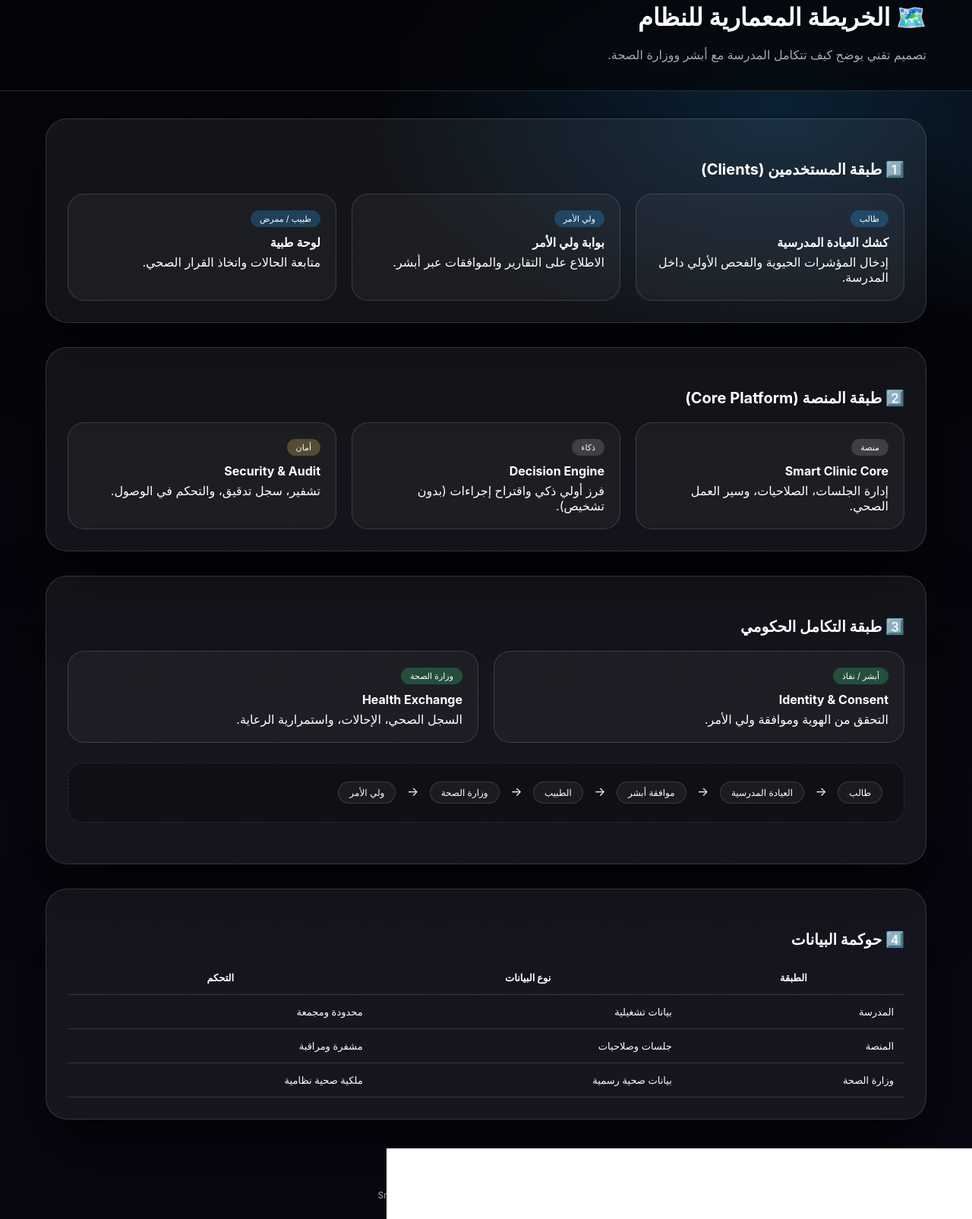
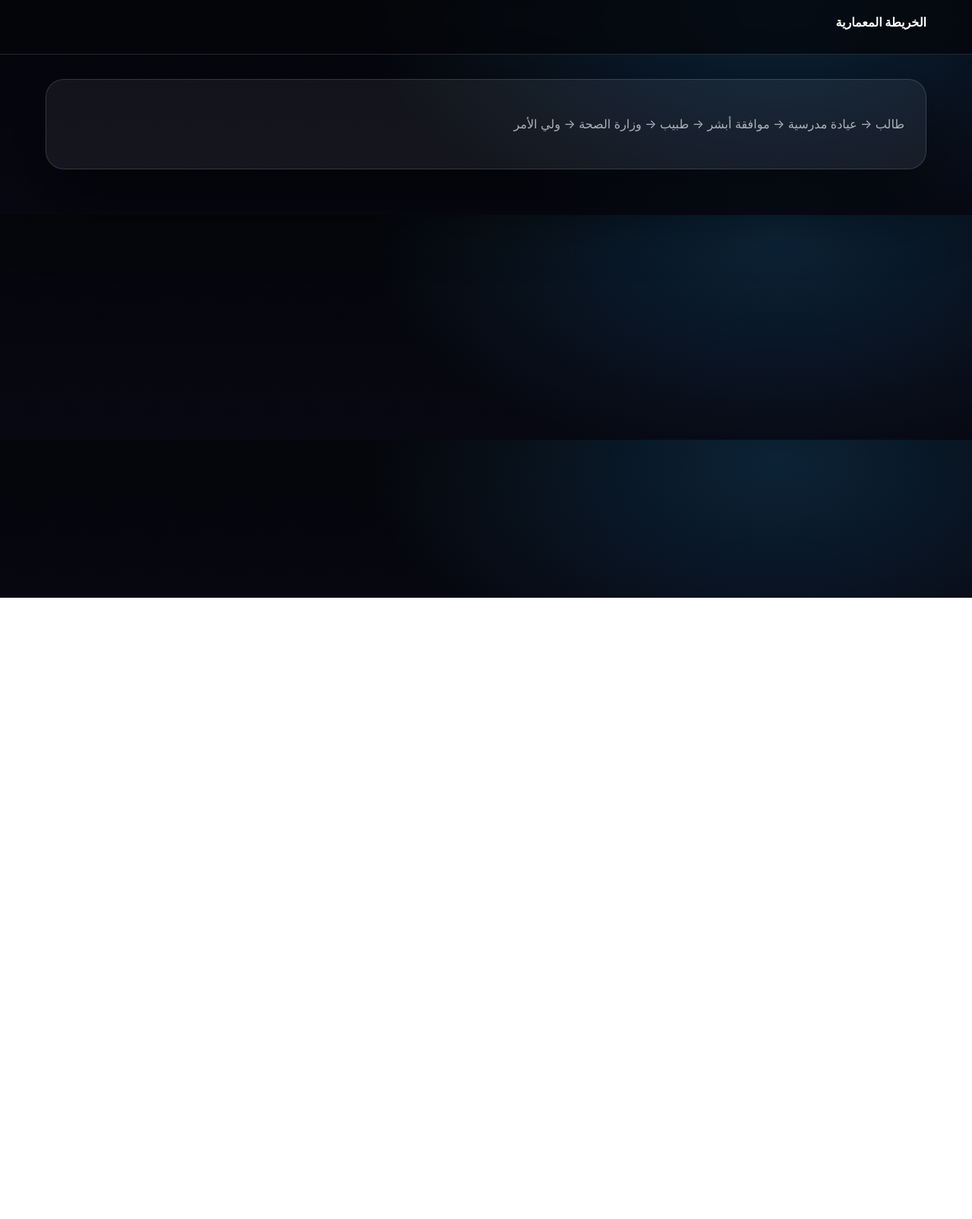
Before and after one commit to jkg9rmd8td-blip/smart-school-clinic, a plain HTML site: page architecture-map.html in a window 1280 px wide. Shown: the part 13-1618 px from the top of the page at 76% size. After the commit the page ends 800 px from the top, so only its background shows below. Drawn offline with Linux system fonts and the light colour scheme; files that its build step writes are made by us from their sources.

Commit message:
Update architecture-map.html

```diff
--- a/architecture-map.html
+++ b/architecture-map.html
@@ -2,228 +2,21 @@
 <html lang="ar" dir="rtl">
 <head>
 <meta charset="utf-8"/>
+<title>الخريطة المعمارية</title>
 <meta name="viewport" content="width=device-width, initial-scale=1"/>
-<title>Smart School Clinic — Architecture Map</title>
-
-<style>
-:root{
-  --bg:#05060a;
-  --glass:rgba(255,255,255,.06);
-  --stroke:rgba(255,255,255,.14);
-  --txt:#fff;
-  --muted:rgba(255,255,255,.65);
-  --blue:#2aa6ff;
-  --green:#38d989;
-  --yellow:#ffd166;
-  --red:#ff4d6d;
-}
-*{box-sizing:border-box}
-body{
-  margin:0;
-  font-family:-apple-system,BlinkMacSystemFont,"SF Pro Display","Segoe UI",Tajawal,Arial;
-  background:
-    radial-gradient(900px 500px at 80% 10%, rgba(42,166,255,.18), transparent 60%),
-    linear-gradient(180deg,#05060a,#070812);
-  color:var(--txt);
-}
-header{
-  backdrop-filter:blur(16px);
-  background:rgba(5,6,10,.75);
-  border-bottom:1px solid var(--stroke);
-}
-.nav{
-  max-width:1200px;margin:auto;
-  padding:16px 20px;
-}
-main{max-width:1200px;margin:auto;padding:36px 20px}
-.panel{
-  border:1px solid var(--stroke);
-  background:var(--glass);
-  border-radius:28px;
-  padding:28px;
-  margin-bottom:32px;
-  box-shadow:0 40px 90px rgba(0,0,0,.6);
-}
-h1{margin:0 0 10px;font-size:32px}
-h2{margin:26px 0 12px;font-size:20px}
-p{color:var(--muted);line-height:1.8}
-
-.map{
-  display:grid;
-  grid-template-columns:repeat(auto-fit,minmax(240px,1fr));
-  gap:20px;
-  margin-top:20px;
-}
-.node{
-  border:1px solid var(--stroke);
-  border-radius:22px;
-  padding:20px;
-  background:rgba(255,255,255,.04);
-}
-.node b{display:block;margin-bottom:6px}
-.tag{
-  display:inline-block;
-  padding:4px 12px;
-  border-radius:999px;
-  font-size:11px;
-  margin-bottom:10px;
-}
-.client{background:rgba(42,166,255,.25)}
-.system{background:rgba(255,255,255,.15)}
-.gov{background:rgba(56,217,137,.25)}
-.sec{background:rgba(255,209,102,.25)}
-
-.flow{
-  margin:26px 0;
-  padding:18px;
-  border-radius:20px;
-  border:1px dashed var(--stroke);
-  background:rgba(0,0,0,.25);
-}
-.flow span{
-  display:inline-block;
-  margin:6px 10px;
-  padding:6px 14px;
-  border-radius:999px;
-  border:1px solid var(--stroke);
-  background:rgba(255,255,255,.05);
-  font-size:12px;
-}
-
-table{
-  width:100%;
-  border-collapse:collapse;
-  margin-top:16px;
-}
-th,td{
-  padding:14px;
-  border-bottom:1px solid var(--stroke);
-  font-size:13px;
-}
-
-footer{
-  text-align:center;
-  padding:24px;
-  font-size:12px;
-  color:var(--muted);
-}
-</style>
+<link rel="stylesheet" href="assets/css/app.css"/>
 </head>
-
 <body>
 
-<header>
-  <div class="nav">
-    <h1>🗺️ الخريطة المعمارية للنظام</h1>
-    <p>تصميم تقني يوضح كيف تتكامل المدرسة مع أبشر ووزارة الصحة.</p>
-  </div>
-</header>
+<header><div class="container"><strong>الخريطة المعمارية</strong></div></header>
 
-<main>
-
-<section class="panel">
-  <h2>1️⃣ طبقة المستخدمين (Clients)</h2>
-  <div class="map">
-    <div class="node">
-      <span class="tag client">طالب</span>
-      <b>كشك العيادة المدرسية</b>
-      إدخال المؤشرات الحيوية والفحص الأولي داخل المدرسة.
-    </div>
-
-    <div class="node">
-      <span class="tag client">ولي الأمر</span>
-      <b>بوابة ولي الأمر</b>
-      الاطلاع على التقارير والموافقات عبر أبشر.
-    </div>
-
-    <div class="node">
-      <span class="tag client">طبيب / ممرض</span>
-      <b>لوحة طبية</b>
-      متابعة الحالات واتخاذ القرار الصحي.
-    </div>
-  </div>
+<main class="container">
+<section class="card">
+  <p>
+    طالب → عيادة مدرسية → موافقة أبشر → طبيب → وزارة الصحة → ولي الأمر
+  </p>
 </section>
-
-<section class="panel">
-  <h2>2️⃣ طبقة المنصة (Core Platform)</h2>
-  <div class="map">
-    <div class="node">
-      <span class="tag system">منصة</span>
-      <b>Smart Clinic Core</b>
-      إدارة الجلسات، الصلاحيات، وسير العمل الصحي.
-    </div>
-
-    <div class="node">
-      <span class="tag system">ذكاء</span>
-      <b>Decision Engine</b>
-      فرز أولي ذكي واقتراح إجراءات (بدون تشخيص).
-    </div>
-
-    <div class="node">
-      <span class="tag sec">أمان</span>
-      <b>Security & Audit</b>
-      تشفير، سجل تدقيق، والتحكم في الوصول.
-    </div>
-  </div>
-</section>
-
-<section class="panel">
-  <h2>3️⃣ طبقة التكامل الحكومي</h2>
-  <div class="map">
-    <div class="node">
-      <span class="tag gov">أبشر / نفاذ</span>
-      <b>Identity & Consent</b>
-      التحقق من الهوية وموافقة ولي الأمر.
-    </div>
-
-    <div class="node">
-      <span class="tag gov">وزارة الصحة</span>
-      <b>Health Exchange</b>
-      السجل الصحي، الإحالات، واستمرارية الرعاية.
-    </div>
-  </div>
-
-  <div class="flow">
-    <span>طالب</span> →
-    <span>العيادة المدرسية</span> →
-    <span>موافقة أبشر</span> →
-    <span>الطبيب</span> →
-    <span>وزارة الصحة</span> →
-    <span>ولي الأمر</span>
-  </div>
-</section>
-
-<section class="panel">
-  <h2>4️⃣ حوكمة البيانات</h2>
-  <table>
-    <tr>
-      <th>الطبقة</th>
-      <th>نوع البيانات</th>
-      <th>التحكم</th>
-    </tr>
-    <tr>
-      <td>المدرسة</td>
-      <td>بيانات تشغيلية</td>
-      <td>محدودة ومجمعة</td>
-    </tr>
-    <tr>
-      <td>المنصة</td>
-      <td>جلسات وصلاحيات</td>
-      <td>مشفرة ومراقبة</td>
-    </tr>
-    <tr>
-      <td>وزارة الصحة</td>
-      <td>بيانات صحية رسمية</td>
-      <td>ملكية صحية نظامية</td>
-    </tr>
-  </table>
-</section>
-
 </main>
-
-<footer>
-  Smart School Clinic — Technical Architecture Map
-</footer>
 
 </body>
 </html>
```
